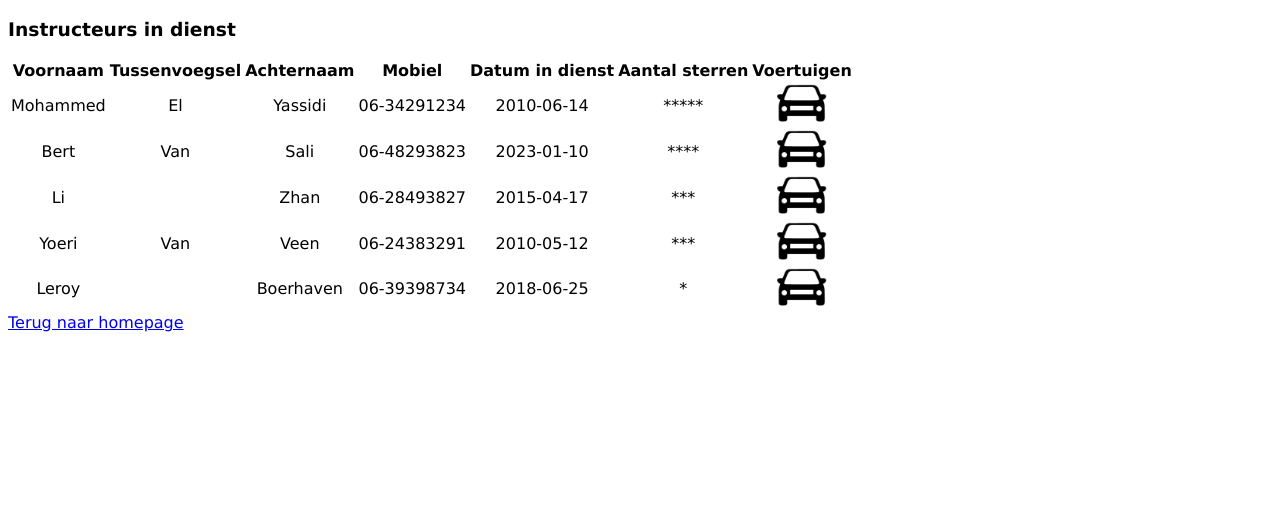
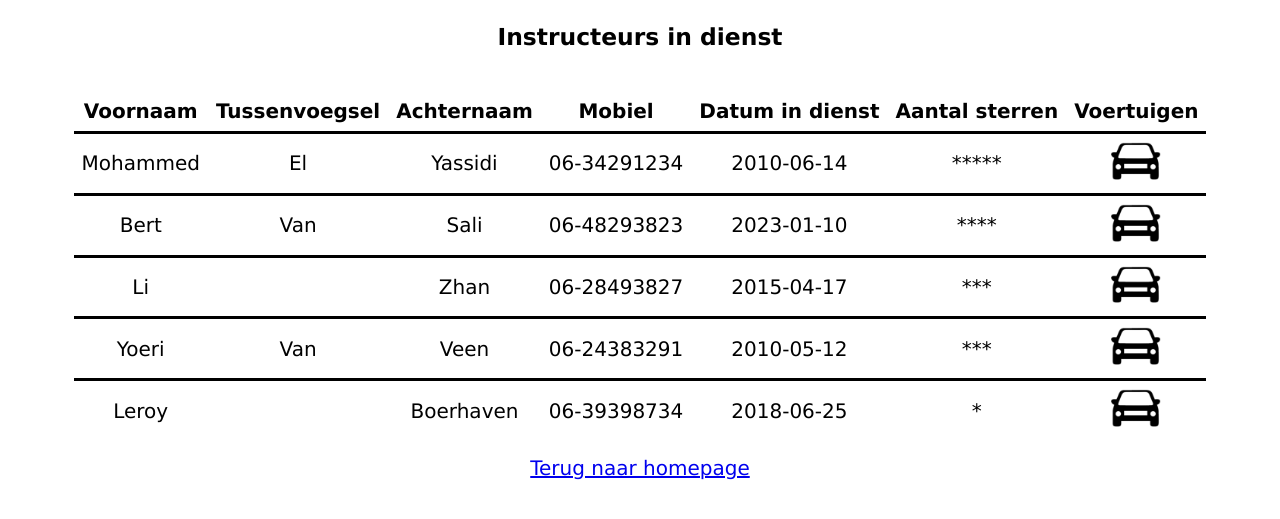
Before and after one commit to DylanoBoellaard/BE-MVC-LJR1-P4-Opdrachten-336751, a PHP site: page /instructeur in a window 1280 px wide. Shown: the top 519 px of the page. Run offline with PHP 8.4, Linux system fonts and the light colour scheme; data comes from the database, SQL or seed files in the repository; some libraries are stand-ins or nearby versions.

Commit message:
Added styling

```diff
--- a/app/controllers/Instructeur.php
+++ b/app/controllers/Instructeur.php
@@ -44,7 +44,7 @@ class Instructeur extends BaseController
             $tableRows = "<tr><td colspan='6'>Geen Toegewezen Voertuigen</td></tr>";
             header('Refresh:3; url=/instructeur/index.php');
         } else {
-            var_dump($result);
+            //var_dump($result);
 
             $tableRows = "";
             foreach ($result as $voertuig) {
--- a/app/views/instructeur/index.php
+++ b/app/views/instructeur/index.php
@@ -5,10 +5,11 @@
     <meta http-equiv="X-UA-Compatible" content="IE=edge">
     <meta name="viewport" content="width=device-width, initial-scale=1.0">
     <title>Document</title>
-    <link rel="stylesheet" href="../../../public/css/style.css">
-    <!-- TO DO: Add styling - maybe include stuff in includes folder-->
+    <link rel="stylesheet" href="../../../public/css/instructeurGlobal.css">
+    <link rel="stylesheet" href="../../../public/css/instructeurHome.css">
 </head>
 <body>
+    <main>
         <h3><?= $data['title'] ?></h3>
 
         <table>
@@ -27,5 +28,6 @@
         </table>
 
         <a href="<?= URLROOT ?>/home/index">Terug naar homepage</a>
+    </main>
 </body>
 </html>
--- /dev/null
+++ b/public/css/instructeurGlobal.css
@@ -0,0 +1,21 @@
+body {
+    font-family: Verdana, Geneva, Tahoma, sans-serif;
+    margin: 0;
+    padding: 0;
+    font-size: 20px;
+}
+
+main table {
+    text-align: center;
+    padding: 0.5rem;
+    border-collapse: collapse;
+    margin: 1rem;
+}
+
+main table th, main table td {
+    padding: 0.5rem;
+}
+
+main table td {
+    border-top: solid 3px black;
+}
--- /dev/null
+++ b/public/css/instructeurHome.css
@@ -0,0 +1,10 @@
+img {
+    width: 50px;
+}
+
+main {
+    display: flex;
+    justify-content: center;
+    flex-direction: column;
+    align-items: center;
+}
--- a/public/css/style.css
+++ /dev/null
@@ -1,11 +0,0 @@
-body {
-    font-family: Verdana, Geneva, Tahoma, sans-serif;
-}
-
-img {
-    width: 50px;
-}
-
-table tbody {
-    text-align: center;
-}
```
Also changed, not shown: app/views/instructeur/gebruikteVoertuigen.php (+8 -3 lines), public/css/instructeurVoertuigen.css (added, +13 -0 lines). Lines whose indentation alone changed are shown as unchanged.
